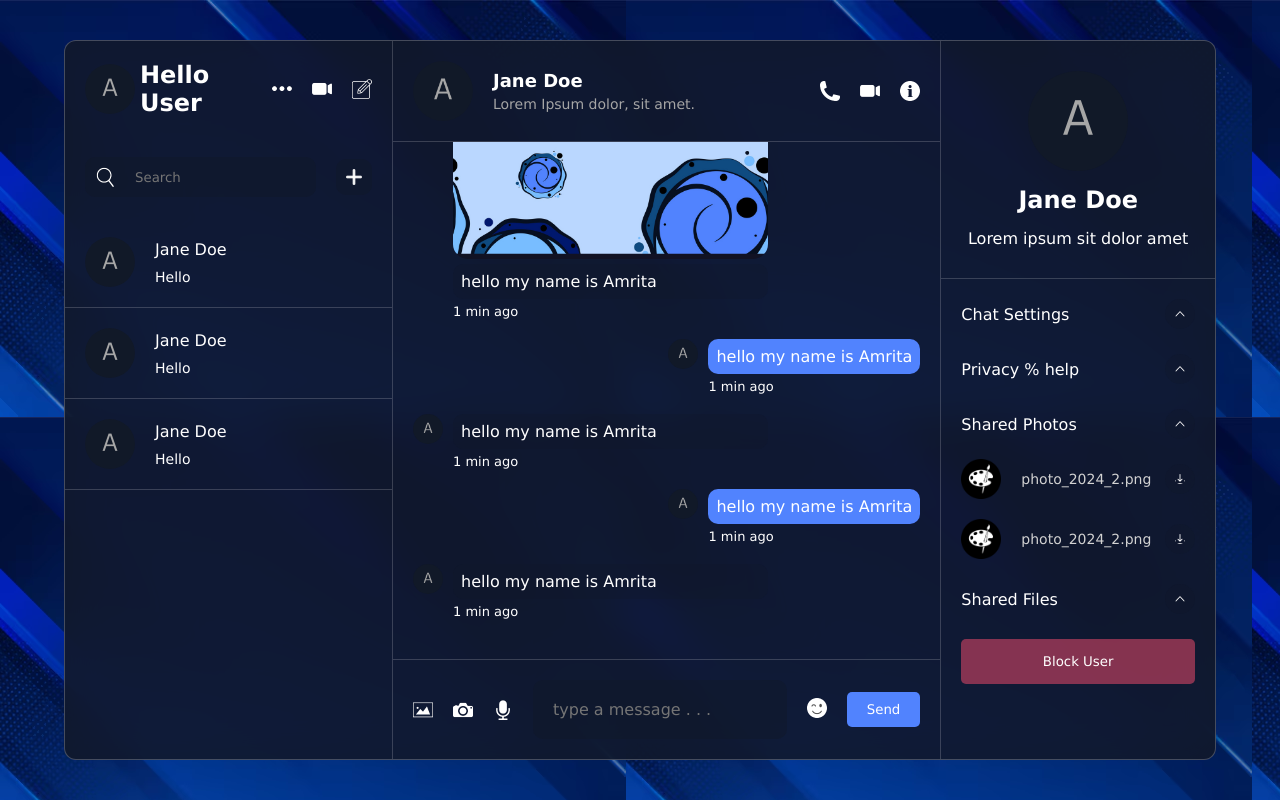
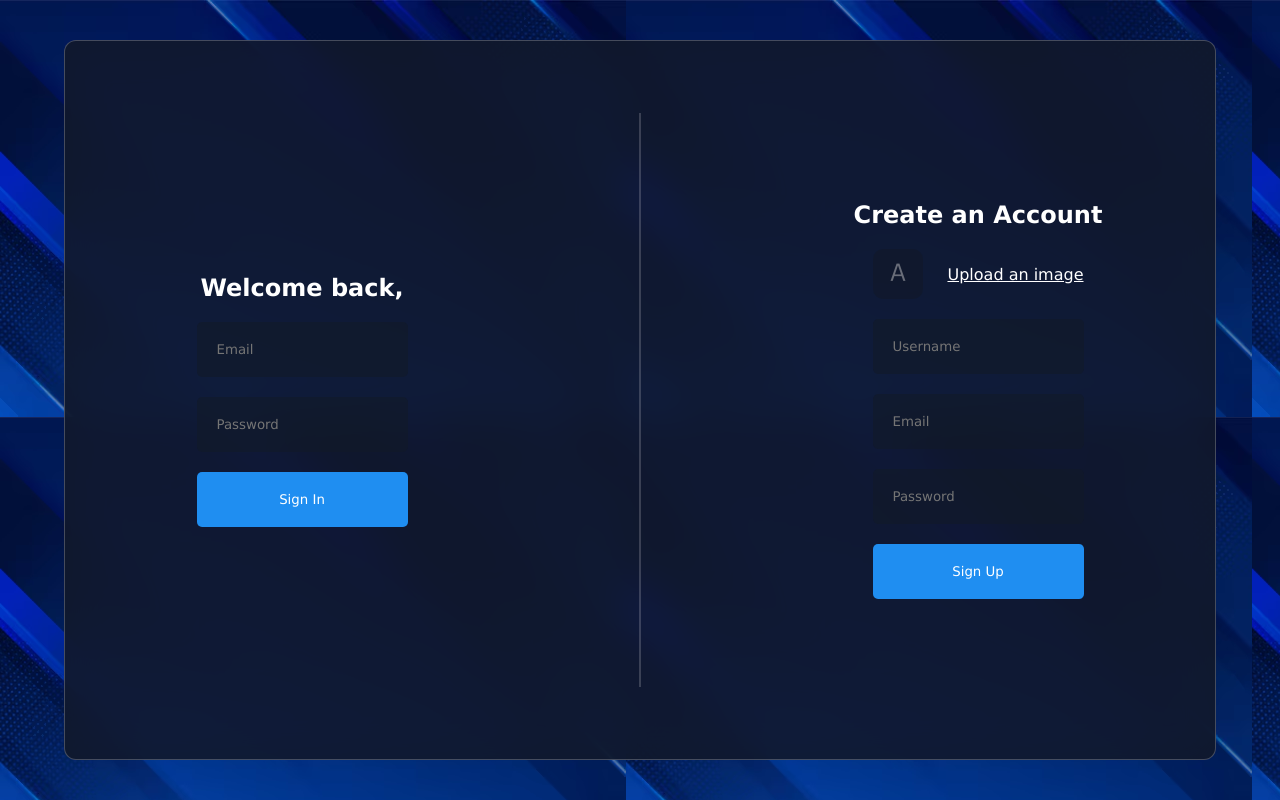
Before and after one commit to amrita-pasupuleti/chat-app, a React (Vite) app: page / in a window 1280 px wide. Built offline with nearby package versions, Linux system fonts and the light colour scheme; no server answers.

Commit message:
Sign Up with Firebase done
added a sign up feature

```diff
--- a/src/App.jsx
+++ b/src/App.jsx
@@ -5,7 +5,7 @@ import Login from "./components/login/Login";
 import Notification from "./components/notification/Notification";
 
 const App = () => {
-  const user = true;
+  const user = false;
 
   return (
     <div className="container">
--- a/src/components/login/Login.jsx
+++ b/src/components/login/Login.jsx
@@ -1,13 +1,140 @@
+import { useState } from "react";
 import "./login.css";
-import { useState } from "react";
 import { toast } from "react-toastify";
 import {
   createUserWithEmailAndPassword,
   signInWithEmailAndPassword,
 } from "firebase/auth";
 import { auth, db } from "../../lib/firebase";
-import { doc, setDoc } from "firebase/firestore";
+import {
+  collection,
+  query,
+  doc,
+  setDoc,
+  where,
+  getDocs,
+} from "firebase/firestore";
+import upload from "../../lib/upload";
 
+const Login = () => {
+  const [avatar, setAvatar] = useState({
+    file: null,
+    url: "",
+  });
+
+  const [loading, setLoading] = useState(false);
+
+  const handleAvatar = (e) => {
+    if (e.target.files[0]) {
+      setAvatar({
+        file: e.target.files[0],
+        url: URL.createObjectURL(e.target.files[0]),
+      });
+    }
+  };
+
+  const handleRegister = async (e) => {
+    e.preventDefault();
+    setLoading(true);
+    const formData = new FormData(e.target);
+
+    const { username, email, password } = Object.fromEntries(formData);
+
+    // check if there is a profile picture
+    if (!username || !email || !password)
+      return toast.warn("Please enter inputs!");
+    if (!avatar.file) return toast.warn("Please upload a profile picture");
+
+    // check for a unique username
+    const usersRef = collection(db, "users");
+    const q = query(usersRef, where("username", "==", username));
+    const querySnapshot = await getDocs(q);
+    if (!querySnapshot.empty) {
+      return toast.warn("Select another username");
+    }
+
+    try {
+      const res = await createUserWithEmailAndPassword(auth, email, password);
+
+      const imgUrl = await upload(avatar.file);
+
+      await setDoc(doc(db, "users", res.user.uid), {
+        username,
+        email,
+        avatar: imgUrl,
+        id: res.user.uid,
+        blocked: [],
+      });
+
+      await setDoc(doc(db, "userchats", res.user.uid), {
+        chats: [],
+      });
+      setLoading(false);
+      toast.success("Account created! You can login now!");
+    } catch (err) {
+      setLoading(false);
+      console.log(err);
+      toast.error(err.message);
+    } finally {
+      setLoading(false);
+    }
+  };
+
+  const handleLogin = async (e) => {
+    e.preventDefault();
+    setLoading(true);
+
+    const formData = new FormData(e.target);
+    const { email, password } = Object.fromEntries(formData);
+
+    try {
+      await signInWithEmailAndPassword(auth, email, password);
+    } catch (err) {
+      console.log(err);
+      toast.error(err.message);
+      setLoading(false);
+    } finally {
+      setLoading(false);
+    }
+  };
+
+  return (
+    <div className="login">
+      <div className="item">
+        <h2>Welcome back,</h2>
+        <form onSubmit={handleLogin}>
+          <input type="text" placeholder="Email" name="email" />
+          <input type="password" placeholder="Password" name="password" />
+          <button disabled={loading}>{loading ? "Loading" : "Sign In"}</button>
+        </form>
+      </div>
+      <div className="separator"></div>
+      <div className="item">
+        <h2>Create an Account</h2>
+        <form onSubmit={handleRegister}>
+          <label htmlFor="file">
+            <img src={avatar.url || "./avatar.png"} alt="" />
+            Upload an image
+          </label>
+          <input
+            type="file"
+            id="file"
+            style={{ display: "none" }}
+            onChange={handleAvatar}
+          />
+          <input type="text" placeholder="Username" name="username" />
+          <input type="text" placeholder="Email" name="email" />
+          <input type="password" placeholder="Password" name="password" />
+          <button disabled={loading}>{loading ? "Loading" : "Sign Up"}</button>
+        </form>
+      </div>
+    </div>
+  );
+};
+
+export default Login;
+
+/*
 const Login = () => {
   const [avatar, setAvatar] = useState({
     file: null,
@@ -28,6 +155,32 @@ const Login = () => {
     toast.success("Hello");
   };
 
+  const handleRegister = async (e) => {
+    e.preventDefault();
+    const formData = new FormData(e.target);
+
+    const { username, email, password } = Object.fromEntries(formData);
+    try {
+      const res = await createUserWithEmailAndPassword(auth, email, password);
+
+      await setDoc(doc(db, "users", res.user.uid), {
+        username,
+        email,
+        id: res.user.uid,
+        blocked: [],
+      });
+
+      await setDoc(doc(db, "userchats", res.user.uid), {
+        chats: [],
+      });
+
+      toast.success("user created!");
+    } catch (err) {
+      console.log(err);
+      toast.error(err.message);
+    }
+  };
+
   return (
     <div className="login">
       <div className="item">
@@ -35,13 +188,13 @@ const Login = () => {
         <form onSubmit={handleLogin}>
           <input type="text" placeholder="Email" name="email" />
           <input type="password" placeholder="Password" name="password" />
-          <button></button>
+          <button>Log In</button>
         </form>
       </div>
       <div className="separator"></div>
       <div className="item">
         <h2>Create an Account</h2>
-        <form>
+        <form onSubmit={handleRegister}>
           <label htmlFor="file">
             <img src={avatar.url || "./avatar.png"} alt="" />
             Upload an image
@@ -55,11 +208,11 @@ const Login = () => {
           <input type="text" placeholder="Username" name="username" />
           <input type="text" placeholder="Email" name="email" />
           <input type="password" placeholder="Password" name="password" />
-          <button></button>
+          <button>Sign Up</button>
         </form>
       </div>
     </div>
   );
 };
 
-export default Login;
+export default Login;*/
```
